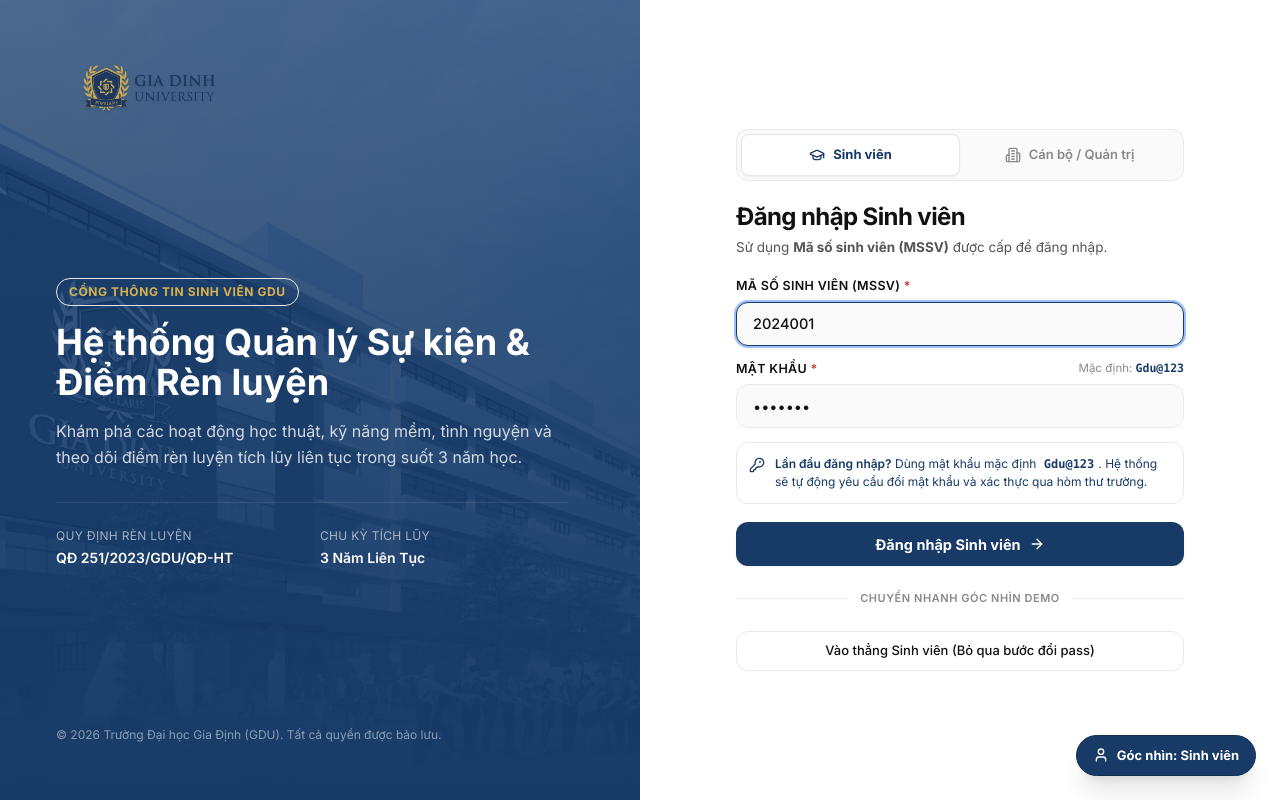
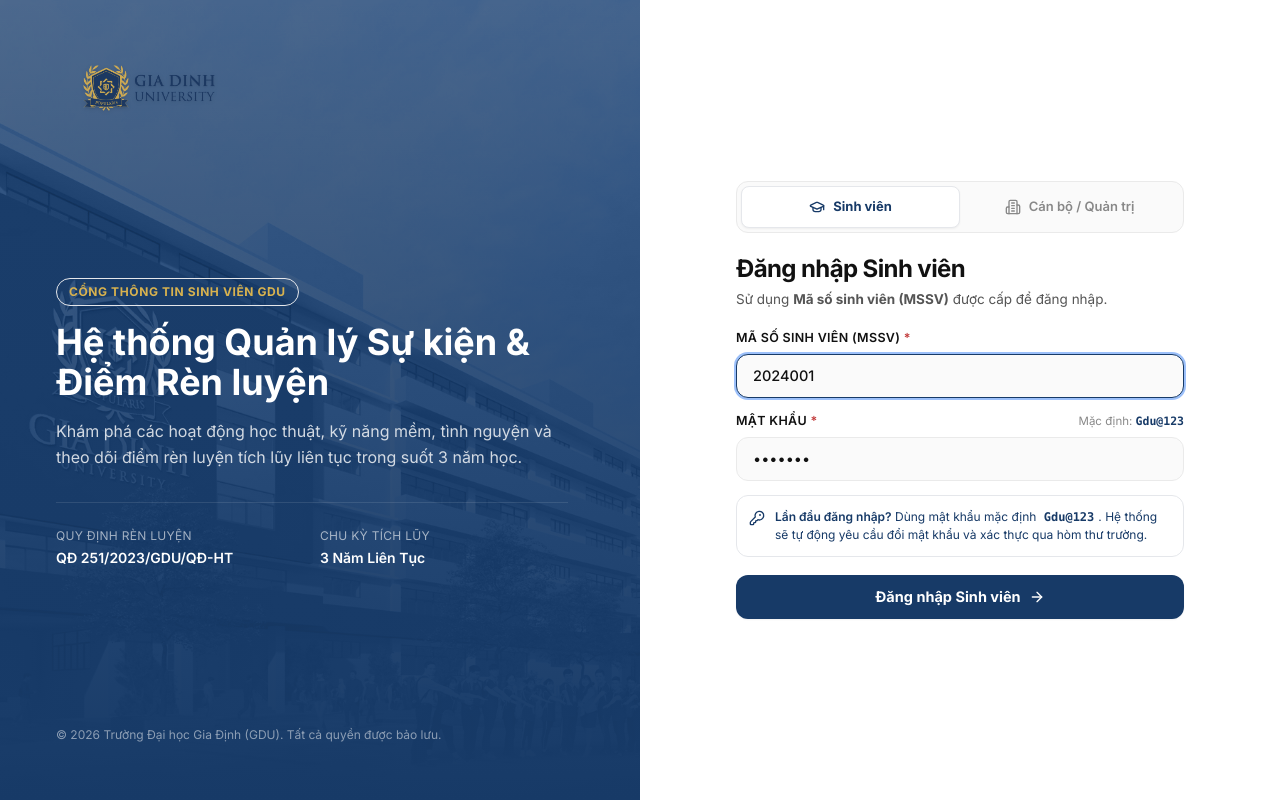
Before and after one commit to pqthafnh/GDU_Diem_Ren_Luyen, a Next.js app: page /demo/login in a window 1280 px wide. Built offline with nearby package versions, Linux system fonts and the light colour scheme.

Commit message:
udate fe

```diff
--- a/src/app/demo/login/page.tsx
+++ b/src/app/demo/login/page.tsx
@@ -1,11 +1,10 @@
 "use client"
 
 import { useState } from "react"
-import Link from "next/link"
 import Image from "next/image"
 import { useRouter } from "next/navigation"
 import { Button } from "@/components/ui/button"
-import { ArrowRight, KeyRound, Mail, CheckCircle2, ShieldAlert, ArrowLeft, Lock, RefreshCw, UserCheck, GraduationCap, Building2, ShieldCheck, Sparkles } from "lucide-react"
+import { ArrowRight, KeyRound, Mail, CheckCircle2, ShieldAlert, ArrowLeft, Lock, RefreshCw, UserCheck, GraduationCap, Building2, ShieldCheck } from "lucide-react"
 
 type LoginStep = "LOGIN" | "CHANGE_PASSWORD_FIRST_TIME" | "VERIFY_EMAIL" | "SUCCESS"
 
@@ -306,21 +305,6 @@ export default function LoginPage() {
                       <ArrowRight className="ml-2 h-4 w-4 transition-transform group-hover:translate-x-1" />
                     </Button>
                   </form>
-
-                  {/* Phân cách demo */}
-                  <div className="relative flex items-center py-1">
-                    <div className="flex-grow border-t border-border"></div>
-                    <span className="flex-shrink-0 mx-3 text-muted text-[11px] uppercase tracking-wider font-semibold">
-                      Chuyển nhanh góc nhìn demo
-                    </span>
-                    <div className="flex-grow border-t border-border"></div>
-                  </div>
-
-                  <Link href="/demo/student">
-                    <Button variant="outline" className="w-full h-10 border-border text-ink hover:bg-canvas text-[13px] font-medium rounded-xl">
-                      Vào thẳng Sinh viên (Bỏ qua bước đổi pass)
-                    </Button>
-                  </Link>
                 </div>
               )}
 
@@ -343,7 +327,7 @@ export default function LoginPage() {
 
                   {/* Nút chọn nhanh vai trò để test */}
                   <div className="flex flex-col gap-1.5">
-                    <span className="text-[12px] text-muted font-medium">Chọn nhanh tài khoản mẫu:</span>
+                    <span className="text-[12px] text-muted font-medium">Chọn tài khoản kiểm thử:</span>
                     <div className="grid grid-cols-2 gap-2">
                       <button
                         type="button"
@@ -412,28 +396,6 @@ export default function LoginPage() {
                       <ArrowRight className="ml-2 h-4 w-4 transition-transform group-hover:translate-x-1" />
                     </Button>
                   </form>
-
-                  {/* Phân cách demo */}
-                  <div className="relative flex items-center py-1">
-                    <div className="flex-grow border-t border-border"></div>
-                    <span className="flex-shrink-0 mx-3 text-muted text-[11px] uppercase tracking-wider font-semibold">
-                      Chuyển nhanh góc nhìn demo
-                    </span>
-                    <div className="flex-grow border-t border-border"></div>
-                  </div>
-
-                  <div className="grid grid-cols-2 gap-2.5">
-                    <Link href="/demo/MOD">
-                      <Button variant="outline" className="w-full h-10 border-border text-ink hover:bg-canvas text-[12.5px] font-medium rounded-xl">
-                        Vào thẳng MOD
-                      </Button>
-                    </Link>
-                    <Link href="/demo/admin">
-                      <Button variant="outline" className="w-full h-10 border-border text-ink hover:bg-canvas text-[12.5px] font-medium rounded-xl">
-                        Vào thẳng Admin
-                      </Button>
-                    </Link>
-                  </div>
                 </div>
               )}
             </div>
--- a/src/app/layout.tsx
+++ b/src/app/layout.tsx
@@ -1,7 +1,6 @@
 import type { Metadata } from "next";
 import { Inter } from "next/font/google";
 import "./globals.css";
-import { RoleSwitcher } from "@/components/layout/role-switcher";
 import { ThemeProvider } from "@/components/theme-provider";
 
 const inter = Inter({ subsets: ["vietnamese"] });
@@ -26,7 +25,6 @@ export default function RootLayout({
           disableTransitionOnChange
         >
           {children}
-          <RoleSwitcher />
         </ThemeProvider>
       </body>
     </html>
--- a/src/app/page.tsx
+++ b/src/app/page.tsx
@@ -1,47 +1,5 @@
-import Link from "next/link"
-import { Users, LayoutDashboard, ShieldCheck } from "lucide-react"
+import { redirect } from "next/navigation"
 
-export default function RoleSelectorPage() {
-  return (
-    <div className="min-h-screen bg-canvas flex flex-col items-center justify-center p-4">
-      <div className="max-w-3xl w-full flex flex-col gap-8">
-        <div className="text-center flex flex-col gap-2">
-          <h1 className="text-2xl font-bold text-ink">GDU Event & Training</h1>
-          <p className="text-body">Vui lòng chọn vai trò để trải nghiệm bản demo</p>
-        </div>
-
-        <div className="grid md:grid-cols-3 gap-4">
-          <Link href="/demo/student" className="bg-surface border border-border rounded-xl p-6 flex flex-col items-center text-center gap-4 hover:border-primary hover:shadow-md transition-all">
-            <div className="h-16 w-16 rounded-full bg-primary-soft text-primary flex items-center justify-center">
-              <Users className="h-8 w-8" />
-            </div>
-            <div>
-              <h2 className="text-lg font-bold text-ink">Sinh viên</h2>
-              <p className="text-[13px] text-muted mt-1">Xem, đăng ký sự kiện, quét QR và theo dõi điểm rèn luyện.</p>
-            </div>
-          </Link>
-
-          <Link href="/demo/MOD" className="bg-surface border border-border rounded-xl p-6 flex flex-col items-center text-center gap-4 hover:border-primary hover:shadow-md transition-all">
-            <div className="h-16 w-16 rounded-full bg-primary-soft text-primary flex items-center justify-center">
-              <LayoutDashboard className="h-8 w-8" />
-            </div>
-            <div>
-              <h2 className="text-lg font-bold text-ink">MOD (Tổ chức)</h2>
-              <p className="text-[13px] text-muted mt-1">Tạo sự kiện, vận hành, điểm danh và quản lý người tham gia.</p>
-            </div>
-          </Link>
-
-          <Link href="/demo/admin" className="bg-surface border border-border rounded-xl p-6 flex flex-col items-center text-center gap-4 hover:border-accent hover:shadow-md transition-all">
-            <div className="h-16 w-16 rounded-full bg-accent-soft text-accent-active flex items-center justify-center">
-              <ShieldCheck className="h-8 w-8" />
-            </div>
-            <div>
-              <h2 className="text-lg font-bold text-ink">Admin</h2>
-              <p className="text-[13px] text-muted mt-1">Duyệt sự kiện, cấu hình điểm rèn luyện và giám sát hệ thống.</p>
-            </div>
-          </Link>
-        </div>
-      </div>
-    </div>
-  )
+export default function HomePage() {
+  redirect("/demo/login")
 }
--- a/src/components/layout/role-switcher.tsx
+++ b/src/components/layout/role-switcher.tsx
@@ -6,61 +6,5 @@ import { usePathname } from "next/navigation"
 import { Shield, Settings, User, ChevronRight } from "lucide-react"
 
 export function RoleSwitcher() {
-  const pathname = usePathname()
-  const [isOpen, setIsOpen] = useState(false)
-
-  // Only show in demo routes, and hide in admin routes (admin is strictly isolated)
-  if (!pathname.startsWith("/demo") || pathname.startsWith("/demo/admin")) return null
-
-  const roles = [
-    { name: "Admin", href: "/demo/admin", icon: Shield, desc: "Kiểm duyệt & Quản trị" },
-    { name: "MOD", href: "/demo/MOD", icon: Settings, desc: "Tổ chức & Vận hành sự kiện" },
-    { name: "Sinh viên", href: "/demo/student", icon: User, desc: "Người tham gia" },
-  ]
-
-  const currentRole = roles.find(r => pathname.startsWith(r.href)) || roles[2]
-
-  return (
-    <div className="fixed bottom-20 md:bottom-6 right-6 z-[90]">
-      <div className="relative">
-        {isOpen && (
-          <div className="absolute bottom-full right-0 mb-3 w-64 bg-surface border border-border shadow-2xl rounded-2xl overflow-hidden animate-in fade-in slide-in-from-bottom-2">
-            <div className="p-3 bg-canvas border-b border-border">
-              <p className="text-[12px] font-bold text-ink uppercase tracking-wider">Chuyển đổi phân quyền</p>
-            </div>
-            <div className="flex flex-col">
-              {roles.map(role => {
-                const isActive = pathname.startsWith(role.href)
-                return (
-                  <Link
-                    key={role.href}
-                    href={role.href}
-                    onClick={() => setIsOpen(false)}
-                    className={`flex items-center gap-3 p-3 border-b  hover:bg-canvas transition-colors ${isActive ? 'bg-primary-soft' : ''}`}
-                  >
-                    <div className={`h-8 w-8 rounded-full flex items-center justify-center shrink-0 ${isActive ? 'bg-primary text-white' : 'bg-canvas border border-border text-muted'}`}>
-                      <role.icon className="h-4 w-4" />
-                    </div>
-                    <div className="flex flex-col">
-                      <span className={`text-[13px] font-bold ${isActive ? 'text-primary' : 'text-ink'}`}>{role.name}</span>
-                      <span className="text-[11px] text-muted">{role.desc}</span>
-                    </div>
-                  </Link>
-                )
-              })}
-            </div>
-          </div>
-        )}
-
-        <button
-          onClick={() => setIsOpen(!isOpen)}
-          className="flex items-center gap-2 bg-primary text-white px-4 py-2.5 rounded-full shadow-xl border border-primary-hover hover:bg-primary-hover transition-all"
-        >
-          <currentRole.icon className="h-4 w-4" />
-          <span className="text-[13px] font-bold hidden md:inline">Góc nhìn: {currentRole.name}</span>
-          <span className="text-[13px] font-bold md:hidden">{currentRole.name}</span>
-        </button>
-      </div>
-    </div>
-  )
+  return null
 }
```
